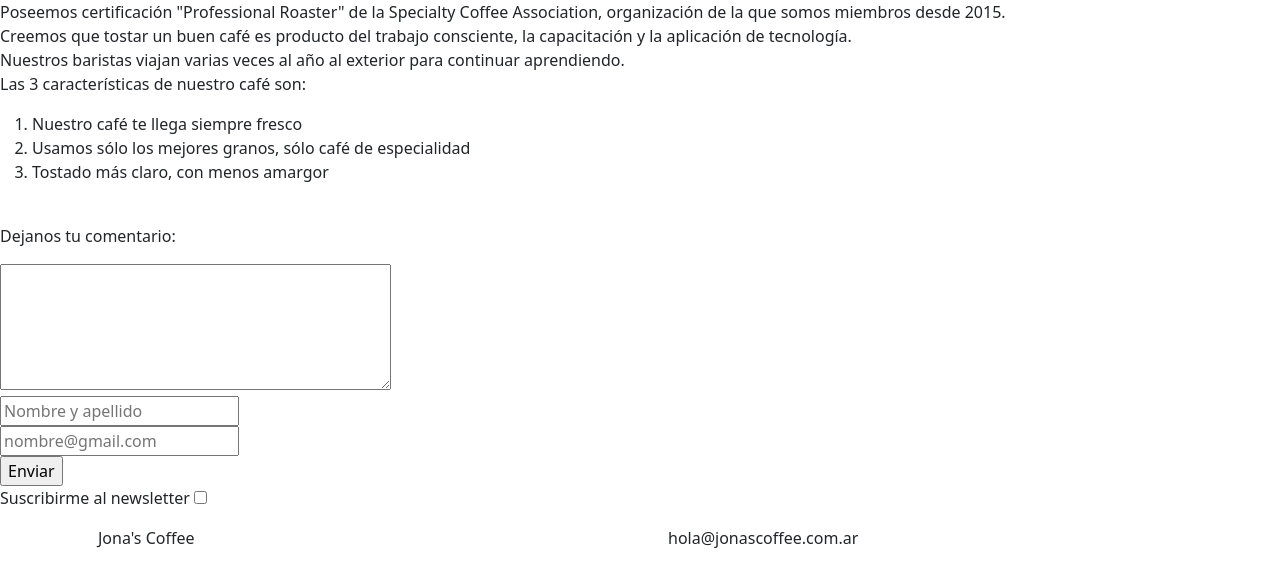
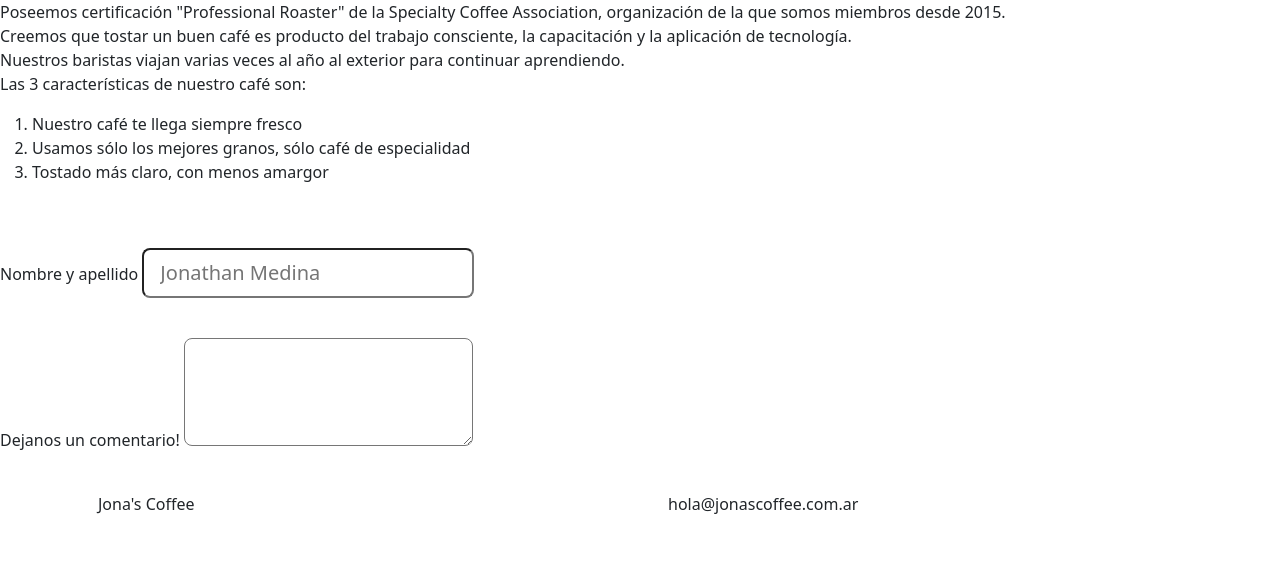
Before and after one commit to jonamed/jona-coffee, a plain HTML site: page nosotros.html in a window 1280 px wide. Shown: the part 126-712 px from the top of the page. Drawn offline with nearby package versions, Linux system fonts and the light colour scheme.

Commit message:
se agrega un formulario de contacto

```diff
--- a/nosotros.html
+++ b/nosotros.html
@@ -56,19 +56,16 @@
         <!-- Informacion normal: GET -->
         <form action="#" method="GET">
 
-            <p>Dejanos tu comentario:</p>
-            <textarea cols="40" rows="5"></textarea>
-            <br>
-            <input class="form" type="text" placeholder="Nombre y apellido">
-            <br>
-            <input class="form" type="email" placeholder="nombre@gmail.com">
-            <br>
-            <input class="boton" type="submit" value="Enviar">
-            <br>
-            <label>
-                <span>Suscribirme al newsletter</span>
-                <input class="boton" type="checkbox">
-            </label>
+            <div class="mb-3">
+                <br>
+                <label for="exampleFormControlInput1" class="form-label">Nombre y apellido</label>
+                <input type="text" class="form-control-lg" id="exampleFormControlInput1" placeholder="Jonathan Medina">
+              </div>
+              <div class="mb-3">
+                <br>
+                <label for="exampleFormControlTextarea1" class="form-label">Dejanos un comentario!</label>
+                <textarea class="form-control-lg" id="exampleFormControlTextarea1" rows="3"></textarea>
+              </div>
     </main>
 </body>
 <footer>
```
